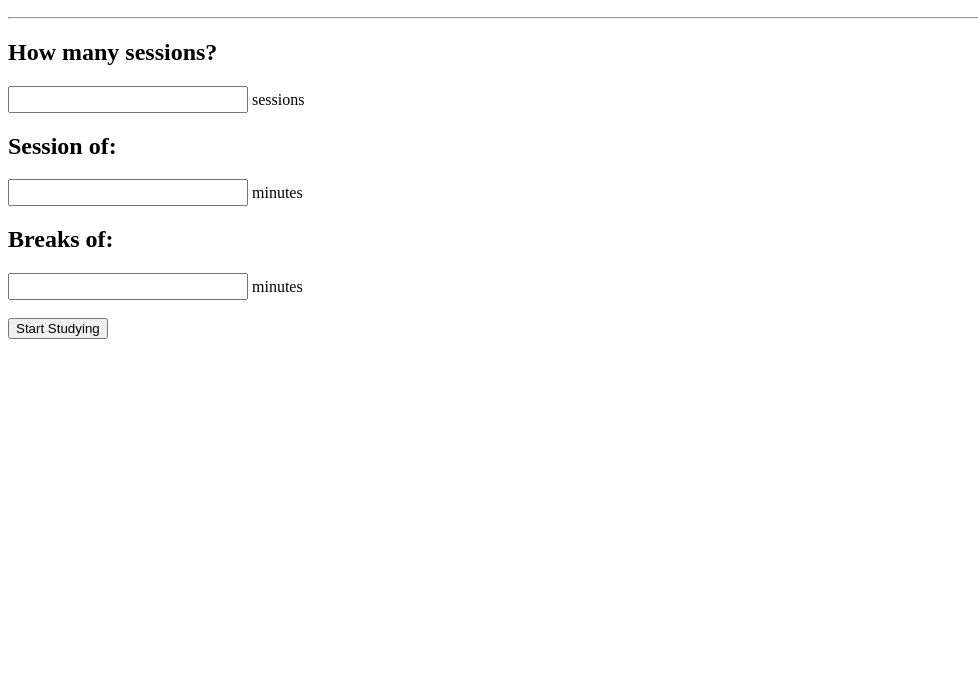
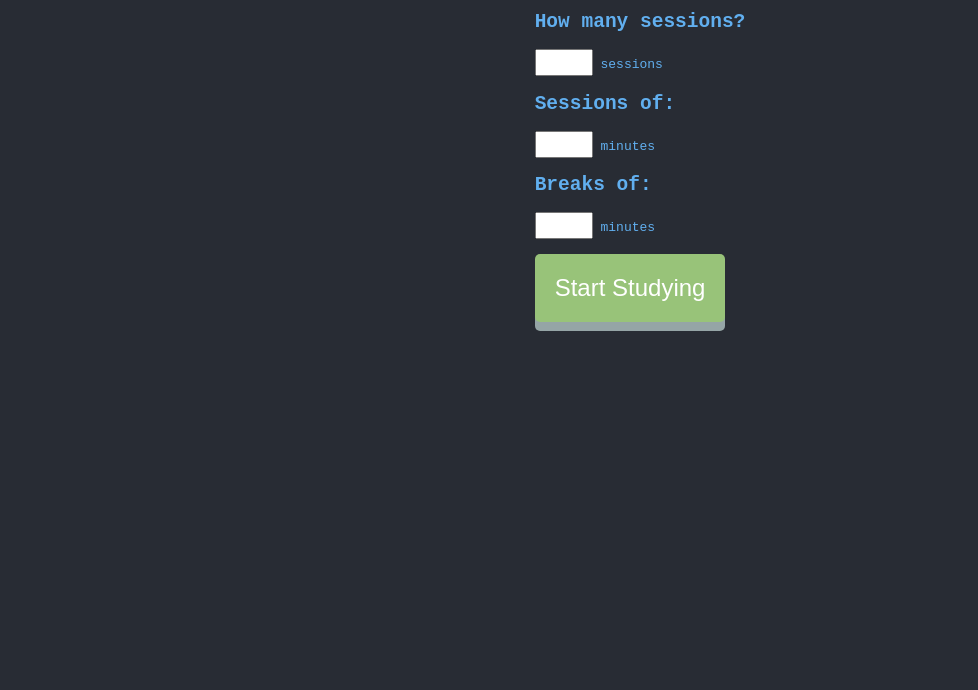
Before and after one commit to Magoninho/Study-Session-Manager, a plain HTML site: page index.html in a window 1280 px wide. Shown: the part 110-800 px from the top of the page, without its empty margins (0-978 px from the left). Drawn offline with Linux system fonts and the light colour scheme.

Commit message:
better visual

```diff
--- a/index.html
+++ b/index.html
@@ -20,7 +20,7 @@
 	<div class="config">
 		<h2>How many sessions?</h2>
 		<input type="number" id="sessions"/> sessions
-		<h2>Session of:</h2>
+		<h2>Sessions of:</h2>
 		<input type="number" id="session_minutes"/> minutes
 		<h2>Breaks of:</h2>
 		<input type="number" id="break_minutes"/> minutes
--- a/scripts/Session.js
+++ b/scripts/Session.js
@@ -1,7 +1,7 @@
 class Session {
-	constructor(minutes, seconds) {
+	constructor(minutes/*, seconds*/) {
 		this.minutes = minutes;
-		this.seconds = seconds;
+		this.seconds = /*seconds*/0;
 		this.sessionTime = ((minutes * 60) + seconds);
 	}
 
--- a/scripts/StudyTimer.js
+++ b/scripts/StudyTimer.js
@@ -1,8 +1,8 @@
 class StudyTimer {
-	constructor(sessions, minutes, seconds, breakMinutes) {
+	constructor(sessions, minutes, /*seconds,*/ breakMinutes) {
 		this.sessions  = sessions;
 		this.minutes   = minutes;
-		this.seconds   = seconds;
+		// this.seconds   = seconds;
 		this.breakMinutes = breakMinutes;
 		// this.totalTime = this.sessions * ((minutes * 60) + seconds);
 		this.breaks = this.sessions - 1;
--- a/scripts/main.js
+++ b/scripts/main.js
@@ -11,7 +11,7 @@ function start() {
 	let finishAlarm = document.getElementById("finish");
 
 	// expected args: number of sessions, session minutes and break minutes
-	timer = new StudyTimer(sessions, minutes, 3, 0);
+	timer = new StudyTimer(sessions, minutes, breakTime);
 	timer.start();
 	// document.getElementById("alarm").play();
 	timer.onSessionFinish = () => {
--- a/styles/style.css
+++ b/styles/style.css
@@ -1,11 +1,48 @@
 input[type=number] {
 	font-size: large;
 	width: max-content;
+	width: 50px;
+}
+
+body {
+	font-family: monospace;
+	background-color: #282c34;
+	color: #61afef;
+	text-align: center;
+}
+.config {
+	/* background-color: red; */
+	width: max-content;
+	margin: auto;
+	text-align: left;
+}
+
+input[type=submit] {
+	color:#fff;
+	text-align: center;
+	padding: 20px;
+	cursor: pointer;
+	font-size:24px;
+	outline: none;
+	background-color: #98c379;
+	border: none;
+	border-radius:5px;
+	box-shadow: 0 9px #95a5a6;
+}
+
+input[type=submit]:hover{
+	background-color: #2ecc71;
+}
+
+input[type=submit]:active{
+	background-color: #2ecc71;
+	box-shadow: 0 5px #95a5a6;
+	transform: translateY(4px);
 }
 
 .clock {
 	text-align: center;
-	background-color: aquamarine;
+	background-color: #212327;
 	padding: 10px;
 	padding-right: 40px;
 	padding-left: 40px;
```
